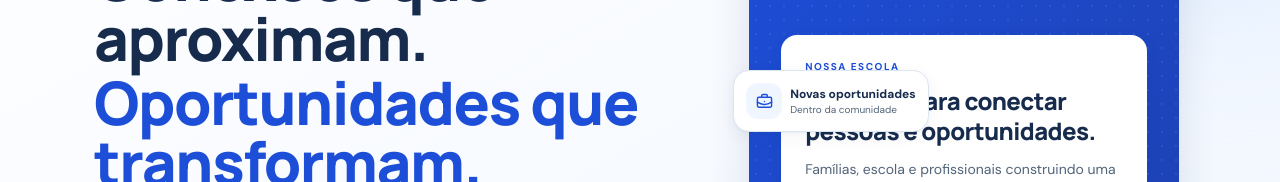
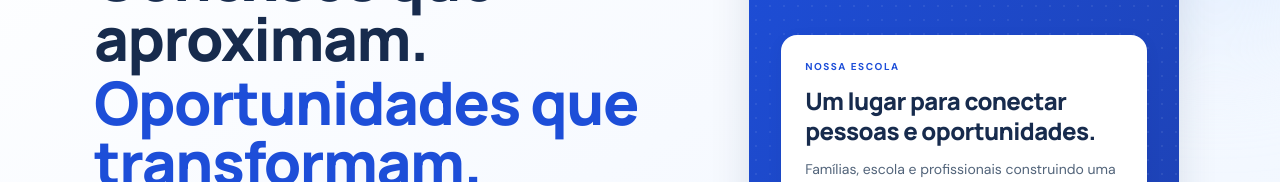
Before and after one commit to eduuh987/conectaescola, a React (Vite) app in the folder web/: page / in a window 1280 px wide. Shown: the part 286-468 px from the top of the page. Built offline with nearby package versions, Linux system fonts and the light colour scheme; no server answers.

Commit message:
Update Home.tsx

```diff
--- a/web/src/pages/Home.tsx
+++ b/web/src/pages/Home.tsx
@@ -134,17 +134,7 @@ export default function Home() {
               </div>
             </div>
 
-            <div className="absolute -left-4 top-1/3 hidden rounded-2xl border border-line bg-white p-3 shadow-card sm:block">
-              <div className="flex items-center gap-2">
-                <div className="grid h-9 w-9 place-items-center rounded-xl bg-blue-50 text-brand">
-                  <BriefcaseBusiness size={17} />
-                </div>
-                <div>
-                  <p className="text-xs font-bold text-ink">Novas oportunidades</p>
-                  <p className="text-[10px] text-ink-soft">Dentro da comunidade</p>
-                </div>
-              </div>
-            </div>
+
           </div>
         </div>
       </section>
```
